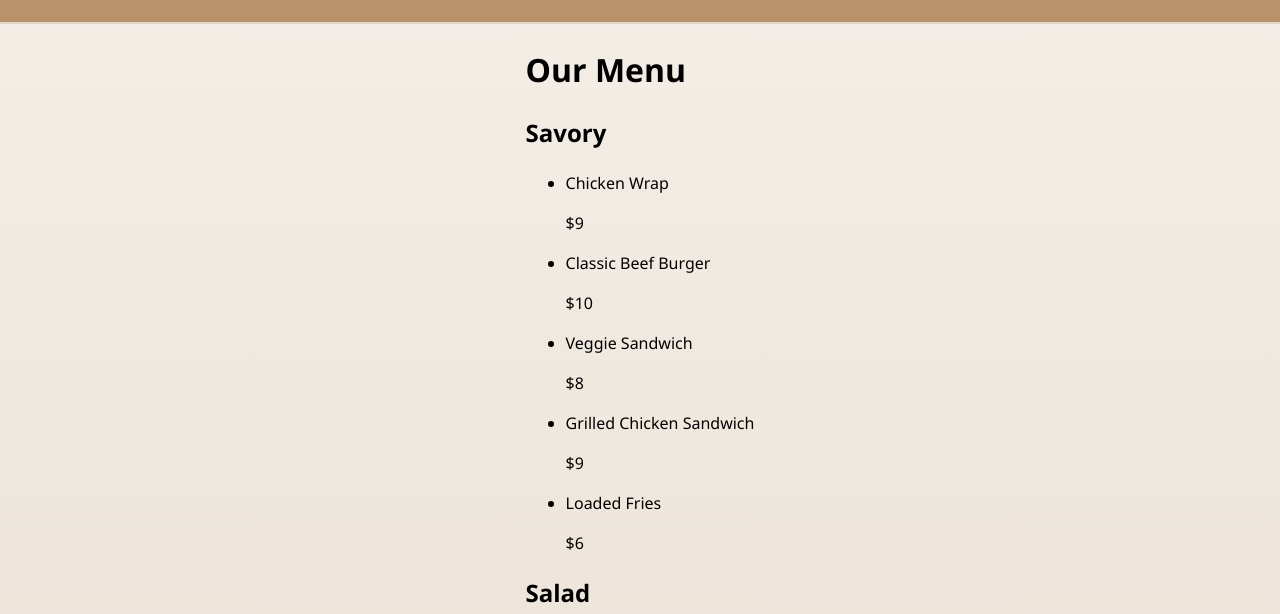
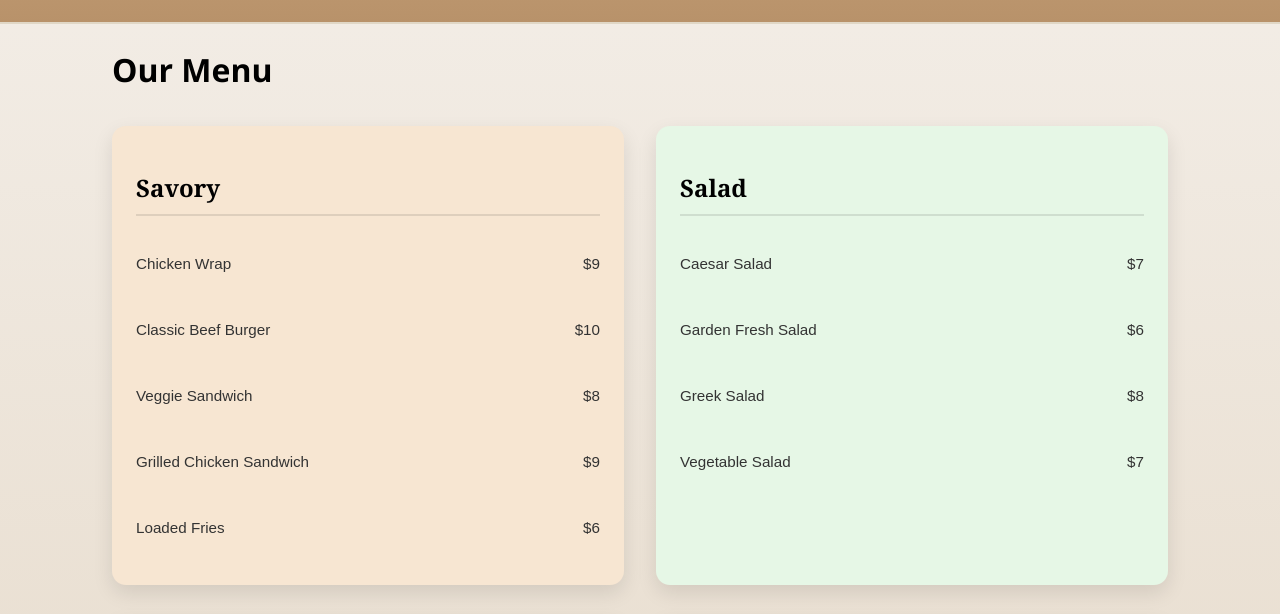
Before and after one commit to nishadnp/restaurant-page, a website built with webpack: page src/template.html in a window 1280 px wide. Both pictures are taken after a click on the button "Menu". Shown: the part 124-738 px from the top of the page. Built offline with nearby package versions, Linux system fonts and the light colour scheme.

Commit message:
style: add menu grid and card styling

```diff
--- a/src/menu.js
+++ b/src/menu.js
@@ -40,6 +40,8 @@ export default function loadMenu() {
     for (const category in menuItems) {
 
         const itemSection = document.createElement('article');
+        itemSection.classList.add('menu-section', category.toLowerCase());
+
         const sectionHeadline = document.createElement('h2');
         sectionHeadline.textContent = category;
         itemSection.appendChild(sectionHeadline);
--- a/src/styles.css
+++ b/src/styles.css
@@ -70,11 +70,75 @@ nav button:active {
     height: 300px;
 }
 
+#menu {
+    display: grid;
+    grid-template-columns: 1fr 1fr;
+    gap: 2rem;
+    margin-top: 2rem;
+}
+
+#menu > article {
+    width: 40vw;
+    padding: 1.5rem;
+    border-radius: 14px;
+    box-shadow: 0 8px 20px rgba(0,0,0,0.1);
+}
+
+#menu h2 {
+    margin-bottom: 1rem;
+    border-bottom: 2px solid rgba(0,0,0,0.1);
+    padding-bottom: 0.5rem;
+}
+
+#menu ul {
+    list-style: none;
+    padding: 0;
+    margin: 0;
+}
+
+#menu li {
+    display: flex;
+    justify-content: space-between;
+    padding: 0.4rem 0;
+    font-size: 0.95rem;
+}
+
+#menu li:hover {
+    background-color: rgba(0,0,0,0.04);
+    border-radius: 6px;
+}
+
+#menu li {
+    font-family: 'Arial', sans-serif;
+    color: #333;
+}
+#menu h2 {
+    font-family: 'Georgia', serif;
+}
+
+.menu-section.savory {
+    background-color: #f7e6d2;
+}
+
+.menu-section.salad {
+    background-color: #e6f7e6;
+}
+
+.menu-section.dessert {
+    background-color: #fff0f0;
+}
+
+.menu-section.beverage {
+    background-color: #e6f0ff;
+}
+
+
 footer {
     min-width: 100%;
     background-color: #b8926a;
     text-align: center;
     font-size: 0.9rem;
+    margin-top: 50px;
 }
 
 footer a {
```
